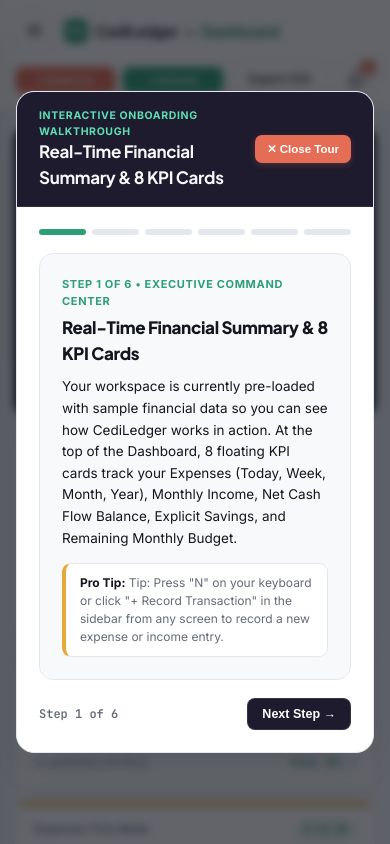
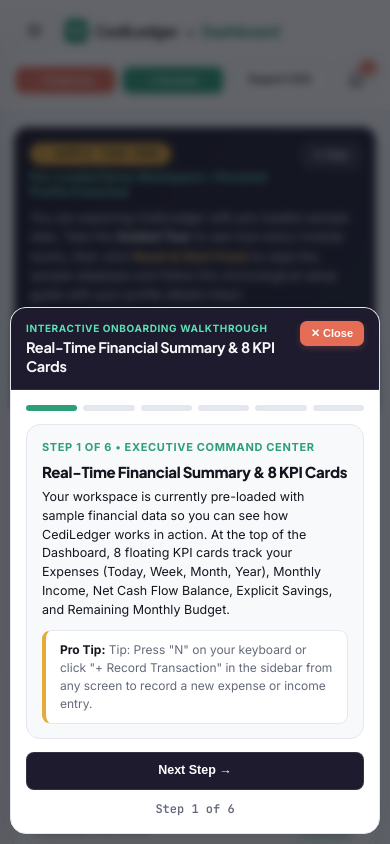
Before and after one commit to eabventures-champion/expense-tracker, a Laravel app: page /dashboard in a window 390 px wide. Run offline with Laravel 12, Linux system fonts and the light colour scheme; a user stored in the database is signed in; data comes from the database, SQL or seed files in the repository; data that the repository does not hold is empty.

Commit message:
Organize walkthrough tour, reset confirmation, and setup roadmap modals for mobile view

```diff
--- a/resources/views/layouts/app.blade.php
+++ b/resources/views/layouts/app.blade.php
@@ -1563,6 +1563,125 @@
                 justify-content: center;
                 padding: 10px 12px !important;
                 font-size: 12.5px;
+            }
+
+            /* MOBILE MODALS & WALKTHROUGH TOUR ORGANIZATION */
+            .modal-backdrop {
+                padding: 10px;
+                align-items: flex-end;
+            }
+
+            .modal-box {
+                max-height: 88vh;
+                border-radius: 16px;
+            }
+
+            .modal-header {
+                padding: 13px 15px;
+                gap: 10px;
+                align-items: flex-start;
+            }
+
+            .modal-header h3 {
+                font-size: 14.5px !important;
+                line-height: 1.3;
+                white-space: normal;
+            }
+
+            .modal-header .btn {
+                flex-shrink: 0;
+                padding: 5px 10px;
+                font-size: 11px;
+            }
+
+            .modal-body {
+                padding: 15px;
+                gap: 13px !important;
+            }
+
+            .tour-step-content-box {
+                padding: 14px 15px !important;
+                min-height: 0 !important;
+                gap: 11px !important;
+            }
+
+            .tour-step-content-box h4 {
+                font-size: 15px !important;
+                line-height: 1.3 !important;
+                margin-bottom: 7px !important;
+            }
+
+            .tour-step-content-box p {
+                font-size: 12.5px !important;
+                line-height: 1.5 !important;
+            }
+
+            .tour-nav-footer {
+                flex-direction: column-reverse;
+                align-items: stretch !important;
+                gap: 10px !important;
+            }
+
+            .tour-nav-counter-row {
+                display: flex;
+                align-items: center;
+                justify-content: center;
+                width: 100%;
+            }
+
+            .tour-nav-actions {
+                width: 100%;
+                display: flex;
+                align-items: center;
+                gap: 8px;
+            }
+
+            .tour-nav-actions .btn {
+                flex: 1;
+                justify-content: center;
+                white-space: normal;
+                text-align: center;
+                line-height: 1.25;
+                padding: 10px 12px;
+            }
+
+            .reset-modal-actions {
+                flex-direction: column-reverse;
+                align-items: stretch !important;
+            }
+
+            .reset-modal-actions form,
+            .reset-modal-actions .btn {
+                width: 100%;
+                justify-content: center;
+            }
+
+            .roadmap-step-card {
+                flex-direction: column;
+                align-items: stretch !important;
+                padding: 12px 13px !important;
+                gap: 10px !important;
+            }
+
+            .roadmap-step-card-info {
+                min-width: 0 !important;
+            }
+
+            .roadmap-step-card > a.btn {
+                width: 100%;
+                justify-content: center;
+            }
+
+            .roadmap-footer-row {
+                flex-direction: column;
+                align-items: stretch !important;
+            }
+
+            .roadmap-footer-row .btn {
+                width: 100%;
+                justify-content: center;
+                white-space: normal;
+                text-align: center;
             }
         }
 
@@ -2553,13 +2672,13 @@
 <div id="guidedTourModal" class="modal-backdrop" onclick="if(event.target === this) closeGuidedTourModal()">
     <div class="modal-box" style="max-width: 640px;">
         <div class="modal-header">
-            <div>
-                <div style="font-size: 10.5px; color: #5CE0B5; text-transform: uppercase; font-weight: 700; letter-spacing: 0.06em;">Interactive Onboarding Walkthrough</div>
-                <h3 id="tourStepHeaderTitle" style="font-size: 17px;">Welcome to CediLedger Financial Intelligence</h3>
+            <div style="min-width: 0; flex: 1;">
+                <div style="font-size: 10px; color: #5CE0B5; text-transform: uppercase; font-weight: 700; letter-spacing: 0.06em;">Interactive Onboarding Walkthrough</div>
+                <h3 id="tourStepHeaderTitle" style="font-size: 16.5px; margin-top: 2px;">Welcome to CediLedger Financial Intelligence</h3>
             </div>
-            <button type="button" class="btn btn-coral btn-sm" onclick="closeGuidedTourModal()">✕ Close Tour</button>
+            <button type="button" class="btn btn-coral btn-sm" onclick="closeGuidedTourModal()">✕ Close</button>
         </div>
-        <div class="modal-body" style="display: flex; flex-direction: column; gap: 18px;">
+        <div class="modal-body" style="display: flex; flex-direction: column; gap: 16px;">
             <!-- Step Progress Dots -->
             <div style="display: flex; align-items: center; justify-content: space-between; gap: 6px;">
                 @for($stepIdx = 0; $stepIdx < 6; $stepIdx++)
@@ -2568,17 +2687,19 @@
             </div>
 
             <!-- Dynamic Step Body -->
-            <div id="tourStepContentBox" style="background-color: var(--ivory-alt); border: 1px solid var(--ivory-border); border-radius: 14px; padding: 22px; min-height: 210px; display: flex; flex-direction: column; justify-content: space-between; gap: 14px;">
+            <div id="tourStepContentBox" class="tour-step-content-box" style="background-color: var(--ivory-alt); border: 1px solid var(--ivory-border); border-radius: 14px; padding: 20px; min-height: 195px; display: flex; flex-direction: column; justify-content: space-between; gap: 14px;">
             </div>
 
             <!-- Navigation Footer -->
-            <div style="display: flex; align-items: center; justify-content: space-between; gap: 10px; flex-wrap: wrap;">
-                <span class="mono" id="tourStepCounterLabel" style="font-size: 12px; color: var(--text-muted); font-weight: 600;">Step 1 of 6</span>
-                <div style="display: flex; align-items: center; gap: 8px;">
+            <div class="tour-nav-footer" style="display: flex; align-items: center; justify-content: space-between; gap: 10px; flex-wrap: wrap;">
+                <div class="tour-nav-counter-row">
+                    <span class="mono" id="tourStepCounterLabel" style="font-size: 12px; color: var(--text-muted); font-weight: 600;">Step 1 of 6</span>
+                </div>
+                <div class="tour-nav-actions" style="display: flex; align-items: center; gap: 8px;">
                     <button type="button" class="btn btn-ivory" id="tourPrevBtn" onclick="prevGuidedTourStep()">← Previous</button>
                     <button type="button" class="btn btn-plum" id="tourNextBtn" onclick="nextGuidedTourStep()">Next Step →</button>
                     <button type="button" class="btn btn-mustard" id="tourResetFinishBtn" style="display: none;" onclick="closeGuidedTourModal(); openResetWorkspaceModal();">
-                        ↻ Reset Database & Start Fresh Now
+                        ↻ Reset Database &amp; Start Fresh Now
                     </button>
                 </div>
             </div>
@@ -2590,18 +2711,18 @@
 <div id="resetWorkspaceModal" class="modal-backdrop" onclick="if(event.target === this) closeResetWorkspaceModal()">
     <div class="modal-box" style="max-width: 520px;">
         <div class="modal-header">
-            <div>
-                <div style="font-size: 10.5px; color: #F5C469; text-transform: uppercase; font-weight: 700; letter-spacing: 0.06em;">Fresh Ledger Initialization</div>
-                <h3 style="font-size: 17px;">Reset Sample Database & Start Fresh</h3>
+            <div style="min-width: 0; flex: 1;">
+                <div style="font-size: 10px; color: #F5C469; text-transform: uppercase; font-weight: 700; letter-spacing: 0.06em;">Fresh Ledger Initialization</div>
+                <h3 style="font-size: 16.5px; margin-top: 2px;">Reset Sample Database &amp; Start Fresh</h3>
             </div>
             <button type="button" class="btn btn-coral btn-sm" onclick="closeResetWorkspaceModal()">✕ Close</button>
         </div>
-        <div class="modal-body" style="display: flex; flex-direction: column; gap: 16px;">
-            <p style="font-size: 13.5px; color: var(--text-dark); line-height: 1.55;">
+        <div class="modal-body" style="display: flex; flex-direction: column; gap: 15px;">
+            <p style="font-size: 13px; color: var(--text-dark); line-height: 1.55;">
                 Ready to begin recording your own real financial transactions? Confirming below will wipe all pre-loaded sample transactions and reset your ledger to zero.
             </p>
 
-            <div style="background-color: var(--ivory-alt); border: 1px solid var(--ivory-border); border-radius: 12px; padding: 14px 16px; font-size: 12.5px; display: flex; flex-direction: column; gap: 8px;">
+            <div style="background-color: var(--ivory-alt); border: 1px solid var(--ivory-border); border-radius: 12px; padding: 13px 15px; font-size: 12px; display: flex; flex-direction: column; gap: 8px;">
                 <div style="color: var(--coral-dark); font-weight: 700;">
                     ✕ What will be cleared:
                     <span style="font-weight: 400; color: var(--text-muted); display: block; margin-top: 2px;">
@@ -2616,7 +2737,7 @@
                 </div>
             </div>
 
-            <div style="display: flex; align-items: center; justify-content: space-between; gap: 10px; flex-wrap: wrap;">
+            <div class="reset-modal-actions" style="display: flex; align-items: center; justify-content: space-between; gap: 10px; flex-wrap: wrap;">
                 <form action="{{ route('workspace.tour.complete') }}" method="POST" style="margin: 0;">
                     @csrf
                     <button type="submit" class="btn btn-ivory">Keep Sample Data for Now</button>
@@ -2624,7 +2745,7 @@
 
                 <form action="{{ route('workspace.reset') }}" method="POST" style="margin: 0;">
                     @csrf
-                    <button type="submit" class="btn btn-emerald">✓ Confirm Reset & Launch Setup Guide</button>
+                    <button type="submit" class="btn btn-emerald">✓ Confirm Reset &amp; Launch Setup Guide</button>
                 </form>
             </div>
         </div>
@@ -2635,14 +2756,14 @@
 <div id="setupRoadmapModal" class="modal-backdrop" onclick="if(event.target === this) closeSetupRoadmapModal()">
     <div class="modal-box" style="max-width: 660px;">
         <div class="modal-header">
-            <div>
-                <div style="font-size: 10.5px; color: #5CE0B5; text-transform: uppercase; font-weight: 700; letter-spacing: 0.06em;">Chronological Navigating Guide</div>
-                <h3 style="font-size: 17px;">Where to Begin: Your 5-Step Fresh Ledger Setup Roadmap</h3>
+            <div style="min-width: 0; flex: 1;">
+                <div style="font-size: 10px; color: #5CE0B5; text-transform: uppercase; font-weight: 700; letter-spacing: 0.06em;">Chronological Navigating Guide</div>
+                <h3 style="font-size: 16.5px; margin-top: 2px;">Your 5-Step Fresh Ledger Setup Roadmap</h3>
             </div>
             <button type="button" class="btn btn-coral btn-sm" onclick="closeSetupRoadmapModal()">✕ Close</button>
         </div>
-        <div class="modal-body" style="display: flex; flex-direction: column; gap: 14px;">
-            <p style="font-size: 13px; color: var(--text-muted); line-height: 1.55;">
+        <div class="modal-body" style="display: flex; flex-direction: column; gap: 13px;">
+            <p style="font-size: 12.5px; color: var(--text-muted); line-height: 1.5;">
                 Your workspace is clean and your personal profile details ({{ $user->name ?? 'Profile' }} • {{ $user->currency ?? 'GH¢' }}) are intact. Follow these <strong>5 chronological steps</strong> in order so all prerequisites are in place before recording transactions:
             </p>
 
@@ -2651,19 +2772,19 @@
                     @php
                         $isNextAction = $nextPendingStep && $nextPendingStep['num'] === $sStep['num'];
                     @endphp
-                    <div style="display: flex; align-items: center; justify-content: space-between; gap: 14px; padding: 13px 16px; border-radius: 12px; background-color: {{ $sStep['done'] ? '#F4FBF8' : ($isNextAction ? '#FDF9F0' : 'var(--ivory-alt)') }}; border: 1.5px solid {{ $sStep['done'] ? 'rgba(45,159,120,0.35)' : ($isNextAction ? 'var(--mustard)' : 'var(--ivory-border)') }}; flex-wrap: wrap;">
-                        <div style="display: flex; align-items: flex-start; gap: 12px; flex: 1; min-width: 240px;">
-                            <div class="mono" style="width: 30px; height: 30px; border-radius: 50%; background-color: {{ $sStep['done'] ? 'var(--emerald)' : ($isNextAction ? 'var(--mustard)' : 'var(--plum)') }}; color: {{ $isNextAction && !$sStep['done'] ? '#14161F' : '#FFFFFF' }}; display: flex; align-items: center; justify-content: center; font-weight: 800; font-size: 12.5px; flex-shrink: 0; margin-top: 2px;">
+                    <div class="roadmap-step-card" style="display: flex; align-items: center; justify-content: space-between; gap: 14px; padding: 13px 16px; border-radius: 12px; background-color: {{ $sStep['done'] ? '#F4FBF8' : ($isNextAction ? '#FDF9F0' : 'var(--ivory-alt)') }}; border: 1.5px solid {{ $sStep['done'] ? 'rgba(45,159,120,0.35)' : ($isNextAction ? 'var(--mustard)' : 'var(--ivory-border)') }}; flex-wrap: wrap;">
+                        <div class="roadmap-step-card-info" style="display: flex; align-items: flex-start; gap: 11px; flex: 1; min-width: 240px;">
+                            <div class="mono" style="width: 28px; height: 28px; border-radius: 50%; background-color: {{ $sStep['done'] ? 'var(--emerald)' : ($isNextAction ? 'var(--mustard)' : 'var(--plum)') }}; color: {{ $isNextAction && !$sStep['done'] ? '#14161F' : '#FFFFFF' }}; display: flex; align-items: center; justify-content: center; font-weight: 800; font-size: 12px; flex-shrink: 0; margin-top: 2px;">
                                 {{ $sStep['done'] ? '✓' : $sStep['num'] }}
                             </div>
-                            <div>
-                                <div style="display: flex; align-items: center; gap: 8px; flex-wrap: wrap;">
-                                    <strong style="font-size: 13.5px; color: var(--text-dark);">{{ $sStep['title'] }}</strong>
-                                    <span class="mono" style="font-size: 10px; font-weight: 700; padding: 2px 7px; border-radius: 9999px; background-color: #FFFFFF; border: 1px solid var(--ivory-border); color: {{ $sStep['done'] ? 'var(--emerald-dark)' : 'var(--text-muted)' }};">
+                            <div style="min-width: 0; flex: 1;">
+                                <div style="display: flex; align-items: center; gap: 6px; flex-wrap: wrap;">
+                                    <strong style="font-size: 13px; color: var(--text-dark);">{{ $sStep['title'] }}</strong>
+                                    <span class="mono" style="font-size: 9.5px; font-weight: 700; padding: 2px 7px; border-radius: 9999px; background-color: #FFFFFF; border: 1px solid var(--ivory-border); color: {{ $sStep['done'] ? 'var(--emerald-dark)' : 'var(--text-muted)' }};">
                                         {{ $sStep['status_text'] }}
                                     </span>
                                 </div>
-                                <div style="font-size: 12px; color: var(--text-muted); margin-top: 3px; line-height: 1.45;">
+                                <div style="font-size: 11.5px; color: var(--text-muted); margin-top: 3px; line-height: 1.45;">
                                     {{ $sStep['desc'] }}
                                 </div>
                             </div>
@@ -2675,8 +2796,8 @@
                 @endforeach
             </div>
 
-            <div style="display: flex; align-items: center; justify-content: space-between; padding-top: 8px; border-top: 1px solid var(--ivory-border); flex-wrap: wrap; gap: 10px;">
-                <span style="font-size: 12px; color: var(--text-muted);">
+            <div class="roadmap-footer-row" style="display: flex; align-items: center; justify-content: space-between; padding-top: 8px; border-top: 1px solid var(--ivory-border); flex-wrap: wrap; gap: 10px;">
+                <span style="font-size: 11.5px; color: var(--text-muted);">
                     You can reopen this guide anytime via <strong>🧭 Setup Guide ({{ $completedSetupCount }}/5)</strong> in the top bar.
                 </span>
                 @if($nextPendingStep)
```
